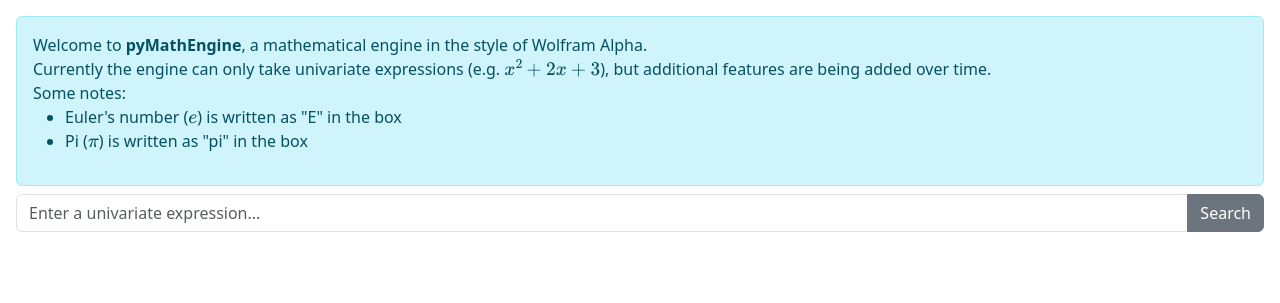
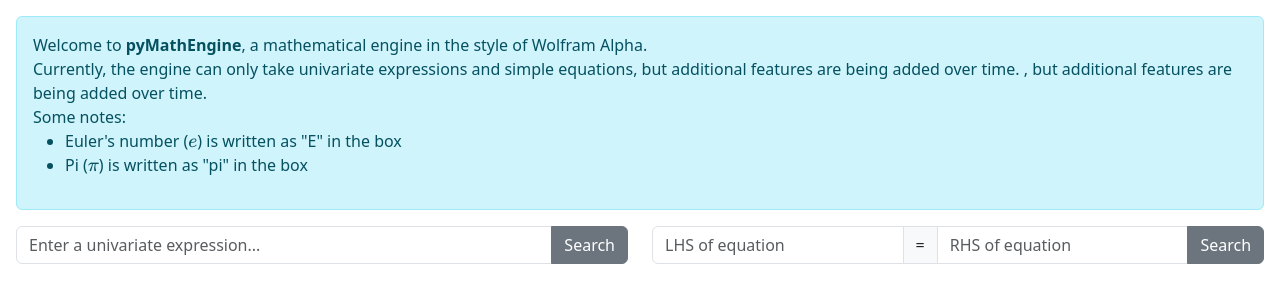
Before and after one commit to mounderfod/pyMathEngine, a Flask app: page / in a window 1280 px wide. Shown: the top 303 px of the page. Run offline with Flask 3, Linux system fonts and the light colour scheme; some libraries are stand-ins or nearby versions.

Commit message:
Add equation functionality

```diff
--- a/app.py
+++ b/app.py
@@ -1,7 +1,8 @@
 import base64
 import os
 
-from sympy import diff, integrate, print_latex, latex, pretty, solve, Eq
+import flask
+from sympy import diff, integrate, print_latex, latex, pretty, solve, Eq, nsolve, limit, oo, solveset
 from sympy.parsing.sympy_parser import *
 from sympy.plotting import plot
 from io import BytesIO
@@ -14,6 +15,31 @@
 @app.route('/')
 def hello_world():  # put application's code here
     return render_template("index.html", HOSTNAME=os.getenv("DETA_SPACE_APP_HOSTNAME"))
+
+@app.route('/api/equation')
+def equation():
+    args = request.args
+
+    try:
+        lhs = parse_expr(args['lhs'], transformations=standard_transformations + (split_symbols, implicit_multiplication, function_exponentiation, convert_xor))
+        rhs = parse_expr(args['rhs'], transformations=standard_transformations + (split_symbols, implicit_multiplication, function_exponentiation, convert_xor))
+
+        response = {'solution': []}
+
+        eq = Eq(lhs, rhs)
+        try:
+            for i in eq.atoms(Symbol):
+                response['solution'].append(latex(i) + "=" + latex(solveset(eq, i)))
+        except NotImplementedError:
+            response['solution'] = "\\text{Solution could not be calculated.}"
+
+        response = flask.jsonify(response)
+        response.headers.add('Access-Control-Allow-Origin', '*')
+        return response
+
+    except Exception as e:
+        print(e)
+        return f"Bad Request", 400
 
 @app.route('/api/univariate')
 def plotter():
@@ -29,15 +55,25 @@
         p._backend.process_series()
         p._backend.fig.savefig(buf, format="png")
 
+        try:
+            solution = [latex(i) for i in solveset(Eq(exp, 0))]
+        except NotImplementedError:
+            solution = "\\text{Solution could not be calculated.}"
+
         data = base64.b64encode(buf.getbuffer()).decode("ascii")
-        return {
+        response = flask.jsonify({
             "variable": pretty(exp.atoms(Symbol).pop()),
             "expression": latex(exp),
             "plot": data,
             "diff": latex(diff(exp)),
             "integral": latex(integrate(exp)),
-            "solution": [latex(i) for i in solve(Eq(exp, 0))]
-        }
+            "limit_inf": latex(limit(exp, pretty(exp.atoms(Symbol).pop()), oo)),
+            "limit_zero": latex(limit(exp, pretty(exp.atoms(Symbol).pop()), 0)),
+            "solution": solution
+        })
+        response.headers.add('Access-Control-Allow-Origin', '*')
+        return response
+
     except Exception as e:
         print(e)
         return f"Bad Request", 400
--- a/templates/index.html
+++ b/templates/index.html
@@ -30,14 +30,17 @@
       <div class="alert alert-info mb-2" role="alert">
         Welcome to <b>pyMathEngine</b>, a mathematical engine in the style of
         Wolfram Alpha. <br />
-        Currently the engine can only take univariate expressions (e.g. \(
-        x^2+2x+3 \)), but additional features are being added over time.<br />
+        Currently, the engine can only take univariate expressions and simple
+        equations, but additional features are being added over time. , but
+        additional features are being added over time.<br />
         Some notes:
         <ul>
           <li>Euler's number (\(e\)) is written as "E" in the box</li>
           <li>Pi (\(\pi\)) is written as "pi" in the box</li>
         </ul>
       </div>
+      <div class="row mt-3">
+        <div class="col-sm">
           <div class="input-group mb-3">
             <input
               id="expression"
@@ -50,20 +53,119 @@
             <button
               class="btn btn-secondary"
               type="button"
-          onclick="get()"
+              onclick="get_uni()"
               id="button-addon"
             >
               Search
             </button>
           </div>
         </div>
-    <div id="response" class="m-5"></div>
+        <div class="col-sm">
+          <div class="input-group mb-3">
+            <input
+              id="lhs"
+              type="text"
+              placeholder="LHS of equation"
+              class="form-control"
+            />
+            <span class="input-group-text">=</span>
+            <input
+              id="rhs"
+              type="text"
+              placeholder="RHS of equation"
+              class="form-control"
+            />
+            <button
+              class="btn btn-secondary"
+              type="button"
+              onclick="get_eq()"
+              id="button-addon"
+            >
+              Search
+            </button>
+          </div>
+        </div>
+      </div>
+    </div>
+    <div id="response" class="m-3"></div>
   </body>
   <script>
-    function get() {
+    function get_eq() {
+      let lhs = document.getElementById("lhs").value;
+      let rhs = document.getElementById("rhs").value;
+      let responseBox = document.getElementById("response");
+      responseBox.innerHTML = `
+      <div class="d-flex justify-content-center">
+        <div class="spinner-border" role="status">
+          <span class="visually-hidden">Loading...</span>
+        </div>
+      </div>
+      `;
+
+      fetch(
+        `http://${"{{ HOSTNAME }}"}/api/equation?lhs=${encodeURIComponent(
+          lhs
+        )}&rhs=${encodeURIComponent(rhs)}`
+      )
+        .then((response) => {
+          if (!response.ok) {
+            let err = new Error("HTTP error: " + response.status);
+            err.response = response;
+            err.status = response.status;
+            throw err;
+          } else {
+            response.json().then((data) => {
+              console.log(data);
+              let responseBox = document.getElementById("response");
+
+              if (data.solution.length == 0) {
+                solution = "\\text{No solutions exist}";
+              } else {
+                solution = data.solution;
+              }
+
+              responseBox.innerHTML = "";
+              responseBox.innerHTML += `
+              <div class="card mt-2">
+                <div class="card-header">Solutions</div>
+                <div class="card-body overflow-auto"><p>
+                    $$ ${solution} $$
+                    </p></div>
+              </div>
+              `;
+
+              MathJax.typeset();
+            });
+          }
+        })
+        .catch((err) => {
+          let responseBox = document.getElementById("response");
+
+          responseBox.innerHTML = "";
+          responseBox.innerHTML += `
+          <div class="card mt-2">
+            <div class="card-header bg-danger text-white">Error</div>
+            <div class="card-body">
+                <p>${err.message}</p>
+                <p>This is likely because you have entered an invalid expression.</p>
+            </div>
+          </div>
+          `;
+        });
+    }
+
+    function get_uni() {
       let exp = document.getElementById("expression").value;
+      let responseBox = document.getElementById("response");
+      responseBox.innerHTML = `
+      <div class="d-flex justify-content-center">
+        <div class="spinner-border" role="status">
+          <span class="visually-hidden">Loading...</span>
+        </div>
+      </div>
+      `;
       fetch(
-        `https://${"{{ HOSTNAME }}"}/api/univariate?func=${encodeURIComponent(
+        `http://${"{{ HOSTNAME }}"}/api/univariate?func=${encodeURIComponent(
           exp
         )}`
       )
@@ -78,6 +180,11 @@
             response.json().then((data) => {
               console.log(data);
               let responseBox = document.getElementById("response");
+              if (data.solution.length == 0) {
+                solution = "\\text{No solutions exist}";
+              } else {
+                solution = data.solution;
+              }
               responseBox.innerHTML = "";
               responseBox.innerHTML += `
               <div class="card mt-2">
@@ -90,7 +197,7 @@
               <div class="card mt-2">
                 <div class="card-header">Solutions (where \\(f(${data.variable}) = 0\\))</div>
                 <div class="card-body overflow-auto"><p>
-                    $$ ${data.solution} $$
+                    $$ ${solution} $$
                     </p></div>
               </div>
 
@@ -114,6 +221,16 @@
                     <p>$$ \\int f(${data.variable})\\, \\mathrm{d}${data.variable} = ${data.integral} + c$$</p>
                 </div>
               </div>
+
+              <div class="card mt-2">
+                <div class="card-header">Limits</div>
+                <div class="card-body">
+                    <p>$$ \\lim_{${data.variable} \\rightarrow  \\infty} = ${data.limit_inf}$$</p>
+                    <p>$$ \\lim_{${data.variable} \\rightarrow  0} = ${data.limit_zero}$$</p>
+                </div>
+              </div>
+
+
 
               `;
               MathJax.typeset();
```
Also changed, not shown: Discovery.md (+1 -1 lines), README.md. Lines whose indentation alone changed are shown as unchanged.
